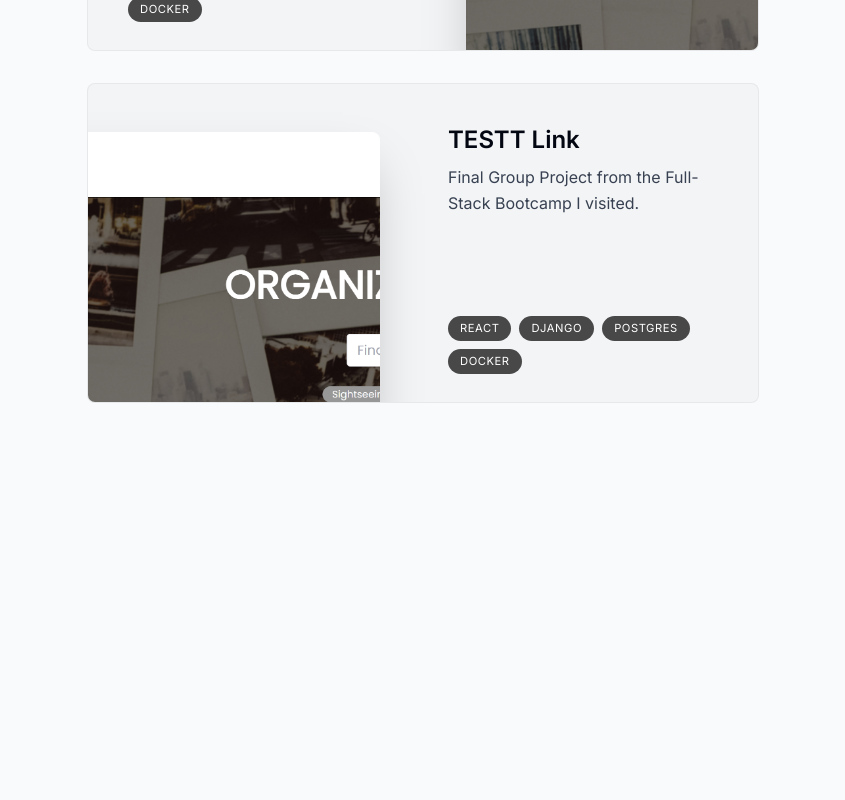
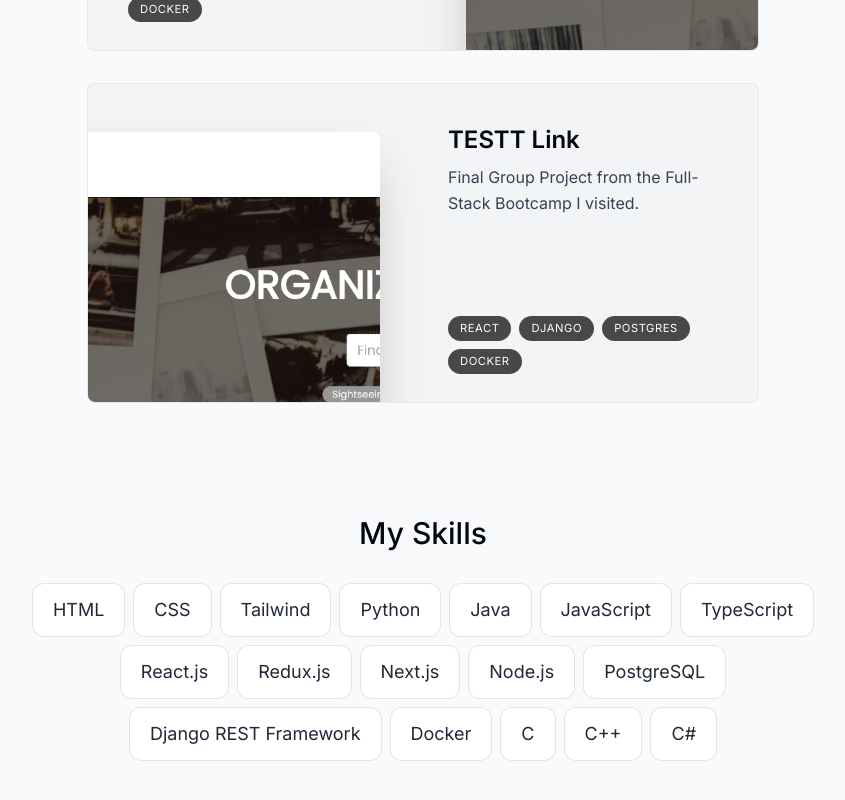
Before and after one commit to AleksandarI01/portfolio, a Next.js app: page / in a window 1280 px wide. Shown: the part 1528-2328 px from the top of the page, without its empty margins (217-1062 px from the left). Built offline with nearby package versions, Linux system fonts and the light colour scheme.

Commit message:
my Skills component created

```diff
--- a/app/page.tsx
+++ b/app/page.tsx
@@ -2,6 +2,7 @@ import Intro from "@/components/intro";
 import Divider from "@/components/divider";
 import About from "@/components/about";
 import Projects from "@/components/projects";
+import Skills from "@/components/skills";
 
 export default function Home() {
   return (
@@ -10,6 +11,7 @@ export default function Home() {
       <Divider />
       <About />
       <Projects />
+      <Skills />
     </main>
   );
 }
--- a/components/projects.tsx
+++ b/components/projects.tsx
@@ -11,7 +11,7 @@ export default function Projects() {
   const { ref } = useSectionVisibility("Projects", 0.5);
 
   return (
-    <section ref={ref} id="projects" className="scroll-mt-28">
+    <section ref={ref} id="projects" className="scroll-mt-28 mb-28">
       <SectionTitle>My Projects</SectionTitle>
       <div>
         {projectsData.map((project, index) => (
--- /dev/null
+++ b/components/skills.tsx
@@ -0,0 +1,53 @@
+"use client";
+
+import React from "react";
+import { motion } from "framer-motion";
+import SectionTitle from "./section-title";
+
+import { useSectionVisibility } from "@/lib/hooks";
+import { skillsData } from "@/lib/data";
+
+const fadeInAnimationVariants = {
+  initial: {
+    opacity: 0,
+    y: 100,
+  },
+  animate: (index: number) => ({
+    opacity: 1,
+    y: 0,
+    transition: {
+      delay: 0.05 * index,
+    },
+  }),
+};
+
+export default function Skills() {
+  const { ref } = useSectionVisibility("Skills");
+
+  return (
+    <section
+      ref={ref}
+      id="skills"
+      className="mb-28 max-w-[53rem] text-center scroll-mt-28 sm:mb-40"
+    >
+      <SectionTitle>My Skills</SectionTitle>
+      <ul className="flex flex-wrap justify-center gap-2 text-lg text-gray-800">
+        {skillsData.map((skill, index) => (
+          <motion.li
+            className="bg-white border border-black/[0.1] rounded-xl px-5 py-3"
+            key={index}
+            variants={fadeInAnimationVariants}
+            initial="initial"
+            whileInView="animate"
+            viewport={{
+              once: true,
+            }}
+            custom={index}
+          >
+            {skill}
+          </motion.li>
+        ))}
+      </ul>
+    </section>
+  );
+}
```
